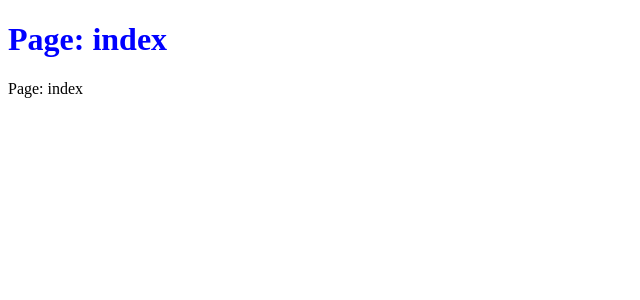
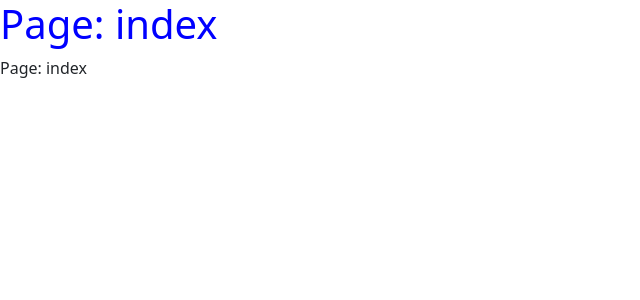
Before and after one commit to snowsuika/nuxt3-hotel-booking, a Nuxt app: page / in a window 1280 px wide. Shown: the top 300 px of the page, without its empty margins (0-640 px from the left). Built offline with nearby package versions, Linux system fonts and the light colour scheme.

Commit message:
style: 加入 BootStrap 5 的全域共用樣式

```diff
--- /dev/null
+++ b/assets/stylesheets/all.scss
@@ -0,0 +1,16 @@
+@import "bootstrap/scss/functions";
+
+@import "bootstrap/scss/variables";
+@import "bootstrap/scss/variables-dark";
+
+@import "bootstrap/scss/maps";
+@import "bootstrap/scss/mixins";
+@import "bootstrap/scss/root";
+
+@import "bootstrap/scss/utilities";
+@import "bootstrap/scss/reboot";
+@import "bootstrap/scss/containers";
+
+@import "bootstrap/scss/buttons";
+
+@import "bootstrap/scss/utilities/api";
--- a/nuxt.config.ts
+++ b/nuxt.config.ts
@@ -2,6 +2,7 @@
 export default defineNuxtConfig({
   compatibilityDate: '2024-11-01',
   devtools: { enabled: true },
+  css: ["@/assets/stylesheets/all.scss"],
   vite: {
     css: {
       preprocessorOptions: {
```
